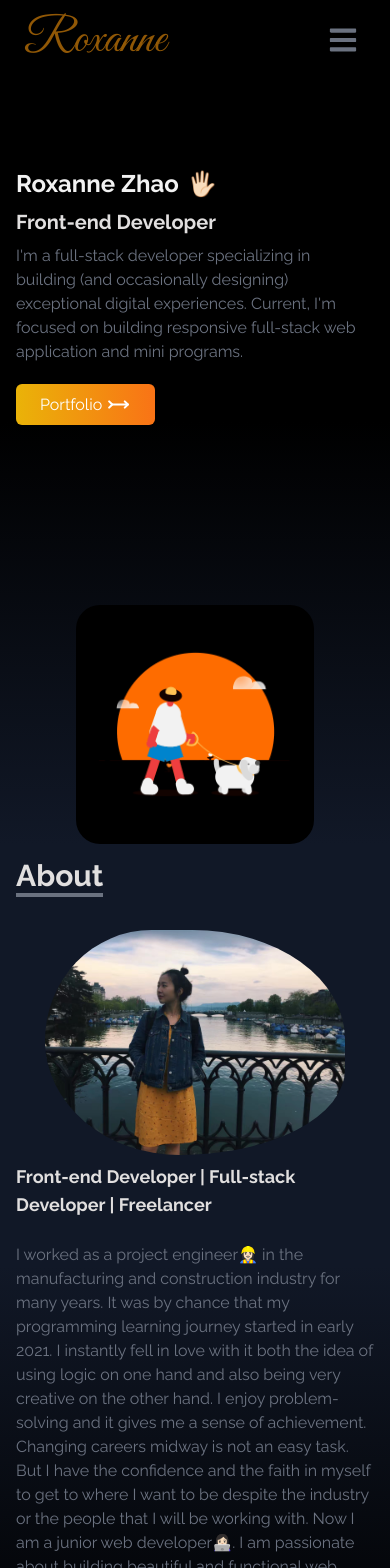
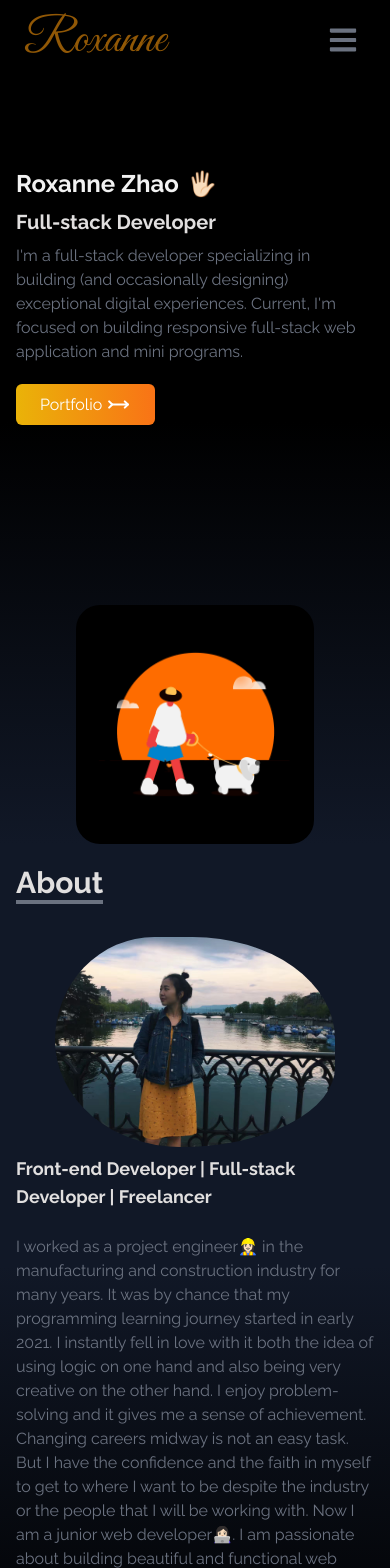
Before and after one commit to RoxanneZhao199/portfolio-react, a React (Create React App) app: page / in a window 390 px wide. Shown: the top 1568 px of the page. Built offline with nearby package versions, Linux system fonts and the light colour scheme.

Commit message:
uodate styling

```diff
--- a/src/components/About.jsx
+++ b/src/components/About.jsx
@@ -19,7 +19,7 @@ const About = () => {
 
         <p className='text-base text-gray-500'>
           I worked as a project engineer👷🏻‍♀️ in the manufacturing and construction industry for many years. It was by chance that my programming learning journey started in early 2021. I instantly fell in love with it both the idea of using logic on one hand and also being very creative on the other hand. I enjoy problem-solving and it gives me a sense of achievement.<br />
-          Changing careers midway is not an easy task. But I have the confidence and the faith in myself to get to where I want to be despite the industry or the people that I will be working with. Now I am a junior web developer👩🏻‍💻. I am passionate about building beautiful and functional web pages and mini-programs.For sure there are still a lot of unknowns, but that’s what excites me and motivates me to be a better developer in the future.✌🏻
+          Changing careers midway is not an easy task. But I have the confidence and the faith in myself to get to where I want to be despite the industry or the people that I will be working with. Now I am a junior web developer👩🏻‍💻. I am passionate about building beautiful and functional web pages and mini-programs. For sure there are still a lot of unknowns, but that’s what excites me and motivates me to be a better developer in the future.✌🏻
         </p>
       </div>
     </div>
--- a/src/components/Home.jsx
+++ b/src/components/Home.jsx
@@ -14,7 +14,7 @@ const Home = () => {
             <span className='text-2xl ml-2'>🖐🏻</span>
           </h2>
           <h2 className='text-xl sm:text-2xl font-bold text-[#E1DFDF]'>
-            Front-end Developer
+            Full-stack Developer
           </h2>
           <p className='text-gray-500 py-2 max-w-md text-base'>
             I'm a full-stack developer specializing in building (and occasionally designing) exceptional digital experiences. Current, I'm focused on building responsive full-stack web application and mini programs.
--- a/src/components/Skills.jsx
+++ b/src/components/Skills.jsx
@@ -87,7 +87,7 @@ const Skills = () => {
           {
             techs.map(({id, src, title, style}) => (
               <div key={id} className={`shadow-md hover:scale-105 duration-500 py-2 rounded-lg ${style}`}>
-                <img src={src} alt="" className='w-20 mx-auto' />
+                <img src={src} alt="" className='w-16 sm:w-20 mx-auto' />
                 <p className='mt-2'>{title}</p>
               </div>
             ))
--- a/src/index.css
+++ b/src/index.css
@@ -31,7 +31,7 @@
   background-position: center;
   background-size: cover;
   box-shadow: inset 0 0 0 9px rgb(255, 255, 255 / 30%);
-  width: 300px;
+  width: 280px;
   /* height: 300px; */
   animation: profile__animate 8s ease-in-out infinite 1s;
 }
```
